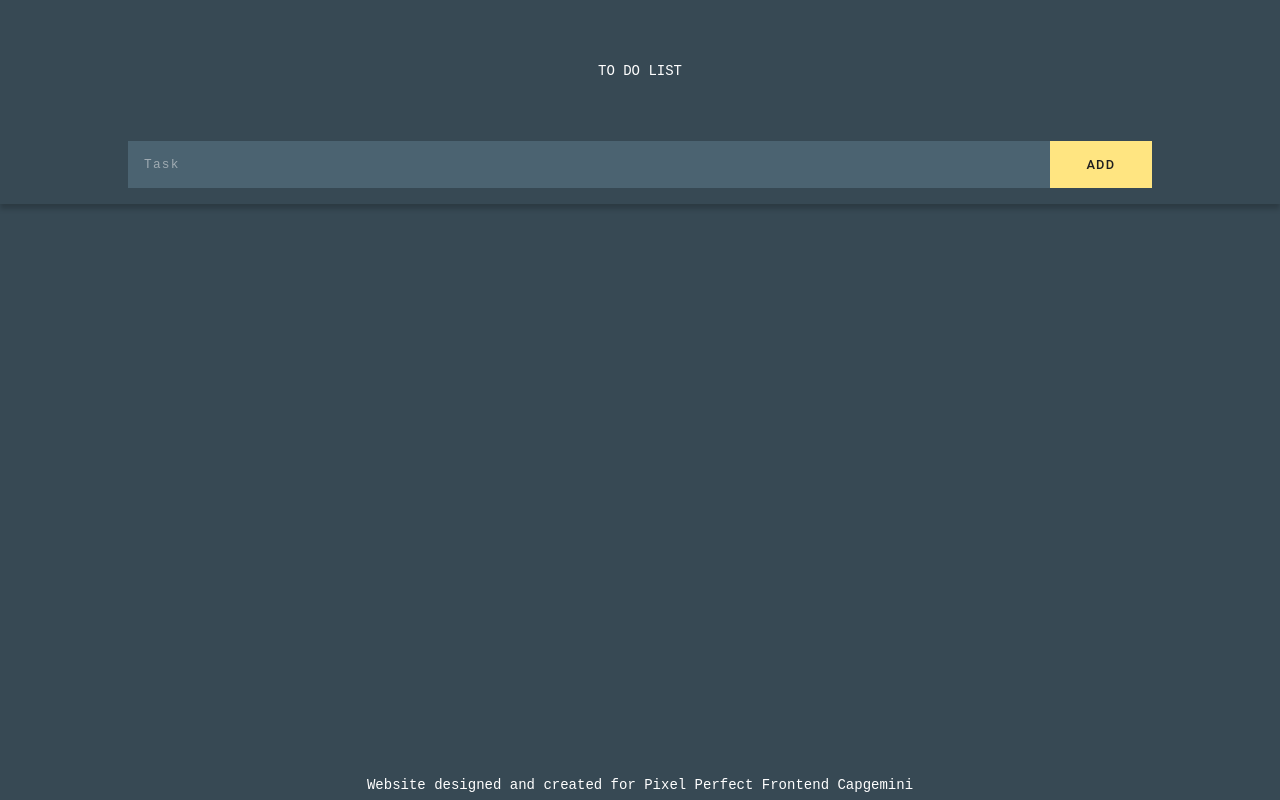
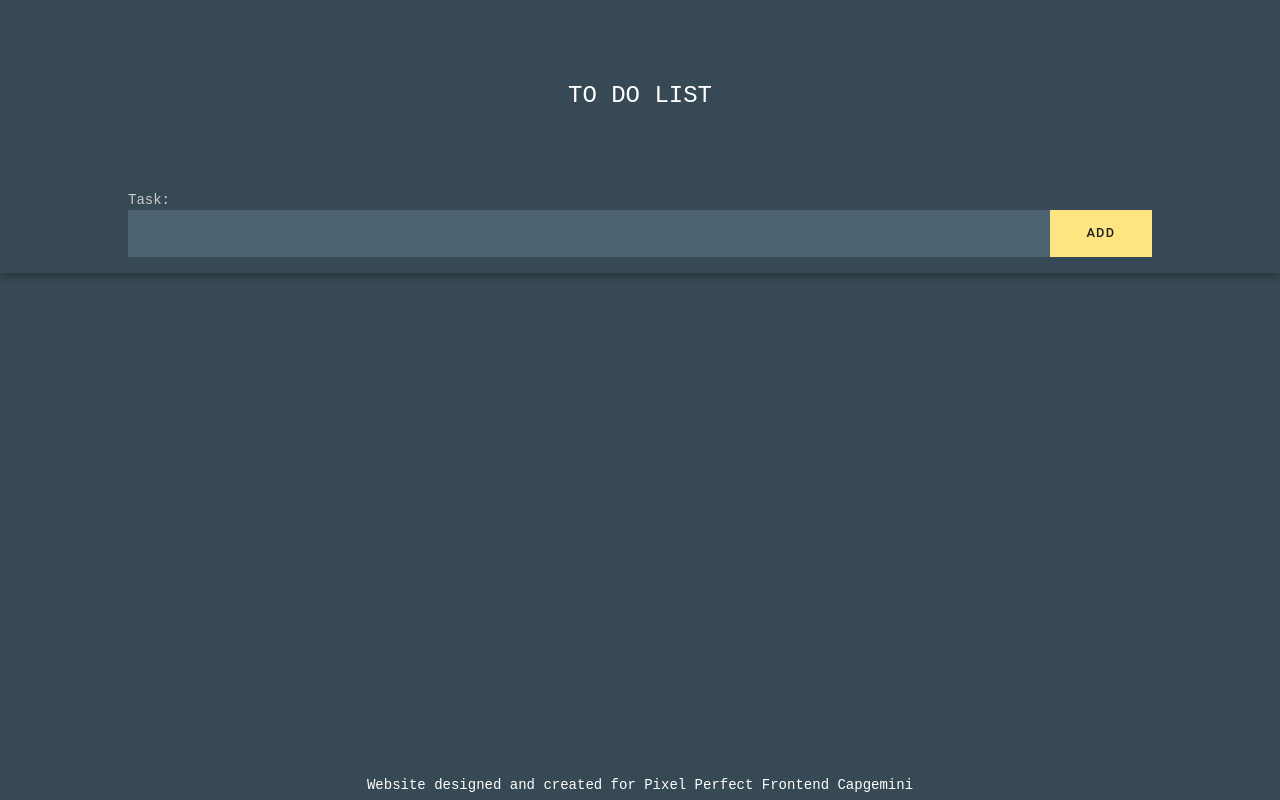
Before and after one commit to JariRo/JariRo.github.io, a plain HTML site: page index.html in a window 1280 px wide. Drawn offline with Linux system fonts and the light colour scheme.

Commit message:
fixed css

```diff
--- a/index.html
+++ b/index.html
@@ -19,8 +19,8 @@
           TO DO LIST
         </h1>
         <div id="input-container">
-          <label for="tem-name-input"></label>
-          <input id="item-name-input" type="text" value="" placeholder="Task" />
+          <label for="tem-name-input">Task:</label>
+          <input id="item-name-input" type="text" />
           <button id="add-item" type="button" alt="add">add</button>
         </div>
       </header>
--- a/service-worker.js
+++ b/service-worker.js
@@ -8,6 +8,7 @@ if (workbox) {
   console.log("neeei workbox did not load");
 }
 
+/*
 workbox.precaching.precacheAndRoute([
   "/stylesheets/main.css",
   "js/main.js",
@@ -31,3 +32,4 @@ const precacheResources = [
   "js/main.js",
   "index.html",
 ];
+*/
--- a/stylesheets/main.css
+++ b/stylesheets/main.css
@@ -11,6 +11,7 @@ input,
 button,
 label {
   -webkit-tap-highlight-color: rgba(0, 0, 0, 0);
+  border-radius: none;
 }
 
 input:focus,
@@ -54,15 +55,22 @@ header {
 
 header > h1 {
   grid-column: 2/10;
-  grid-row: 1/3;
+  grid-row: 2/2;
   align-self: center;
   justify-self: center;
+  font-size: 1.5rem;
 }
 
 header > #input-container {
   grid-column: 2/10;
-  grid-row: 3/6;
+  grid-row: 3/5;
   display: grid;
+}
+
+header > #input-container > label {
+  color: #ccc;
+  font-weight: 100;
+  padding-bottom: 0.2rem;
 }
 
 header > #input-container > #item-name-input {
@@ -109,7 +117,7 @@ header > #input-container > #item-name-input::placeholder {
 }
 
 section {
-  grid-row-start: 6;
+  grid-row-start: 7;
 }
 
 section > #todo-table {
```
Also changed, not shown: manifest.json.
